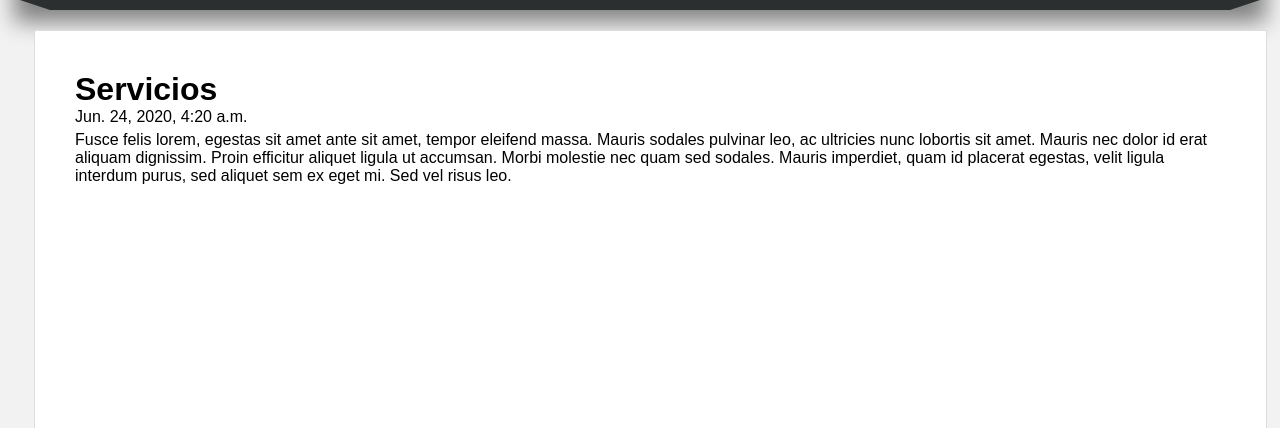
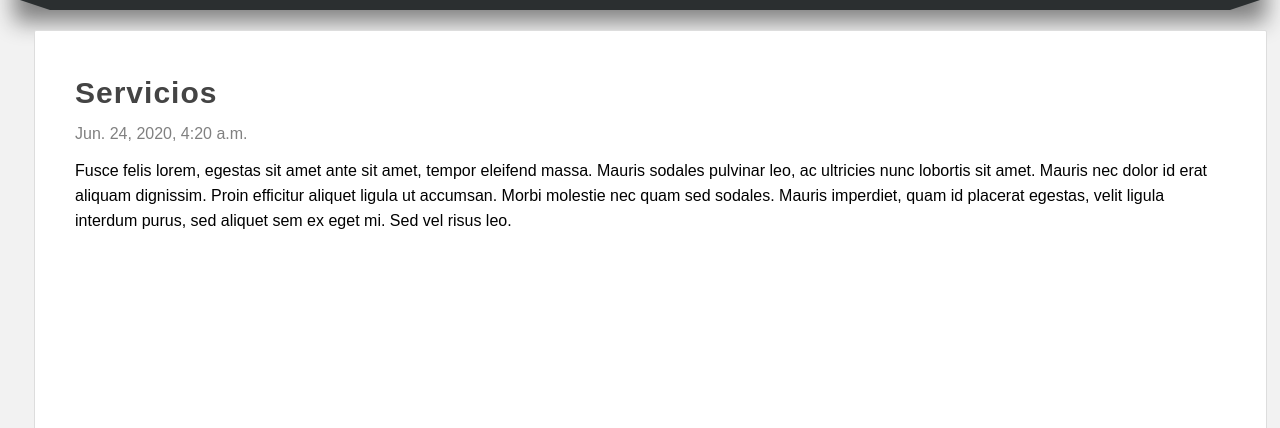
Before and after one commit to DernierServo/MasterPython, a Django app: a page that uses 22-django/ProyectoDjango/pages/templates/pages/page.html in a window 1280 px wide. Shown: the part 202-630 px from the top of the page. Run offline with Django 3.2, Linux system fonts and the light colour scheme; data comes from the database, SQL or seed files in the repository.

Commit message:
Agregar estilo al contenido de las páginas

```diff
--- a/22-django/ProyectoDjango/mainApp/static/css/styles.css
+++ b/22-django/ProyectoDjango/mainApp/static/css/styles.css
@@ -202,6 +202,17 @@ nav ul li a:hover {
     margin-top: 5px;
 }
 
+.date {
+    display: block;
+    margin-top: 15px;
+    margin-bottom: 15px;
+    color: gray;
+}
+
+.content {
+    line-height: 25px;
+}
+
 .article-item{
     margin-bottom: 20px;
     margin-top: 20px;
--- a/22-django/ProyectoDjango/pages/templates/pages/page.html
+++ b/22-django/ProyectoDjango/pages/templates/pages/page.html
@@ -5,9 +5,9 @@
 {% endblock %}
 
 {% block content %}
-    <h1>{{page.title}}</h1>
-    <span>{{page.created_at}}</span>
-    <p>
+    <h1 class='title'>{{page.title}}</h1>
+    <span class='date'>{{page.created_at}}</span>
+    <p class='content'>
         {{page.content}}
     </p>
 {% endblock %}
```
